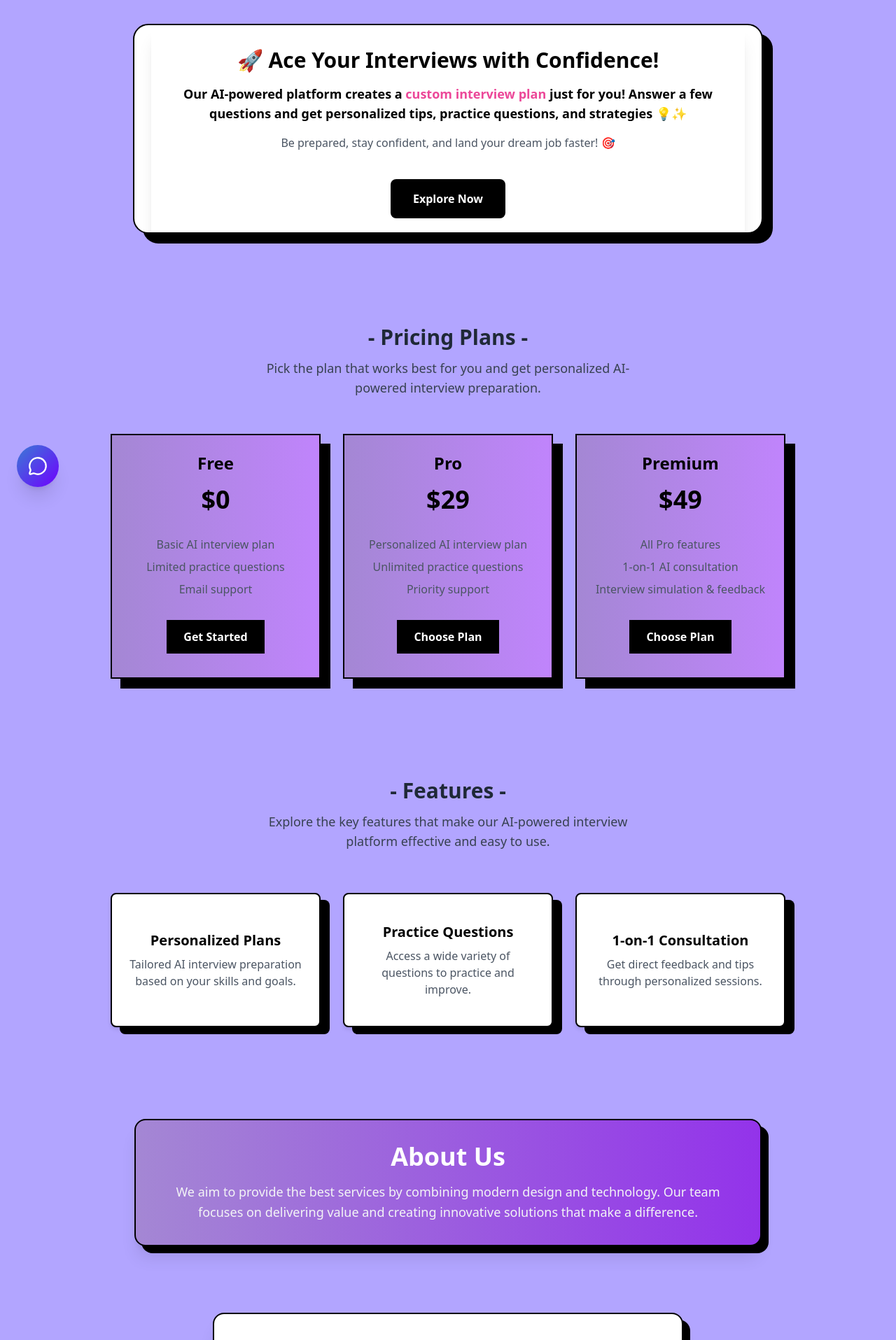
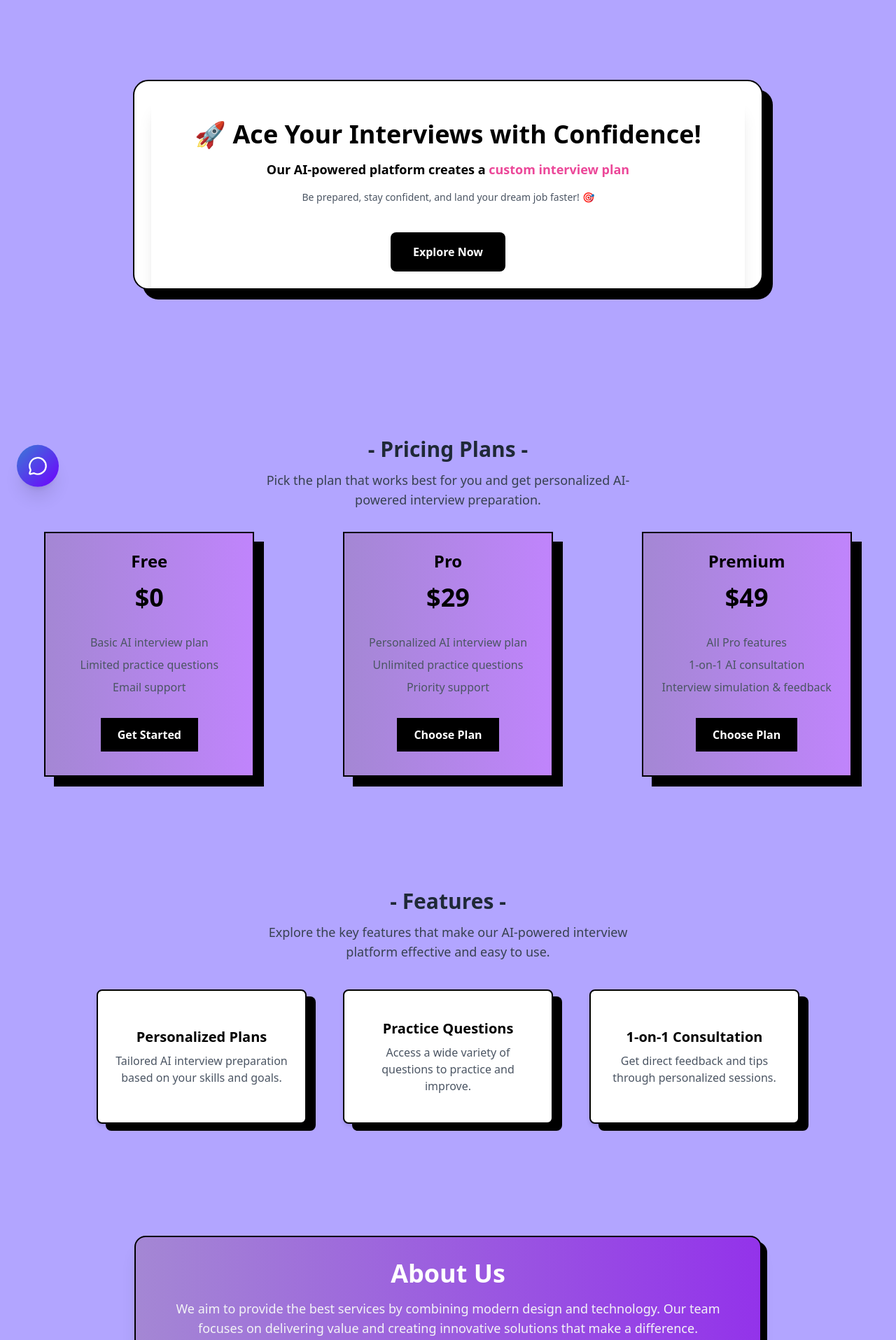
Before and after one commit to shravya235/Interview_helper, a Next.js app in the folder frontend/: page / in a window 1280 px wide. Shown: the part 80-1995 px from the top of the page at 70% size. Built offline with nearby package versions, Linux system fonts and the light colour scheme.

Commit message:
`Refactored LandingPage component, moved data to arrays, and updated Modal component styles`

```diff
--- a/frontend/src/app/page.tsx
+++ b/frontend/src/app/page.tsx
@@ -4,6 +4,7 @@ import Chatbot from "@/components/Chatbot";
 import LandingPage from "../components/landing/LandingPage";
 import InterviewPrepDashboard from "@/components/Dashboard/Code";
 import Modal from "@/components/ui/Model";
+import Dashboard from "./user/dashboard/page";
 
 export default function Home() {
   const [open, setOpen] = useState(false);
@@ -12,9 +13,7 @@ export default function Home() {
     <main className="min-h-screen">
       <Chatbot />
       <LandingPage />
-
-      {/* Button to open dashboard modal */}
-
+      <Dashboard/>
     </main>
   );
 }
--- a/frontend/src/app/user/dashboard/page.tsx
+++ b/frontend/src/app/user/dashboard/page.tsx
@@ -3,7 +3,7 @@ import React, { useState } from 'react';
 import InterviewPrepDashboard from '@/components/Dashboard/Code';
 import Modal from '@/components/ui/Model';
 
-export default function Page() {
+export default function Dashboard() {
   const [open, setOpen] = useState(false);
 
   return (
--- a/frontend/src/components/landing/LandingPage.tsx
+++ b/frontend/src/components/landing/LandingPage.tsx
@@ -1,176 +1,160 @@
+"use client";
 import Header from "@/components/landing/Header";
 import Box from "@/components/landing/Box";
 import FeatureCard from "@/components/landing/FeatureCard";
 import PricingCard from "@/components/landing/PricingCard";
-import Image from "next/image";
 
+// ✅ Data moved to arrays
+const hero = {
+  title: "🚀 Ace Your Interviews with Confidence!",
+  subtitle:
+    "Our AI-powered platform creates a custom interview plan just for you! Answer a few questions and get personalized tips, practice questions, and strategies 💡✨",
+  tagline: "Be prepared, stay confident, and land your dream job faster! 🎯",
+  cta: "Explore Now",
+};
+
+const pricingPlans = [
+  {
+    plan: "Free",
+    price: "$0",
+    features: [
+      "Basic AI interview plan",
+      "Limited practice questions",
+      "Email support",
+    ],
+    buttonText: "Get Started",
+  },
+  {
+    plan: "Pro",
+    price: "$29",
+    features: [
+      "Personalized AI interview plan",
+      "Unlimited practice questions",
+      "Priority support",
+    ],
+    buttonText: "Choose Plan",
+  },
+  {
+    plan: "Premium",
+    price: "$49",
+    features: [
+      "All Pro features",
+      "1-on-1 AI consultation",
+      "Interview simulation & feedback",
+    ],
+    buttonText: "Choose Plan",
+  },
+];
+
+const features = [
+  {
+    title: "Personalized Plans",
+    description: "Tailored AI interview preparation based on your skills and goals.",
+  },
+  {
+    title: "Practice Questions",
+    description: "Access a wide variety of questions to practice and improve.",
+  },
+  {
+    title: "1-on-1 Consultation",
+    description: "Get direct feedback and tips through personalized sessions.",
+  },
+];
 
 export default function LandingPage() {
-
   return (
     <main className="scroll-smooth bg-[#b2a5ff]">
-
-            {/* logo */}
+      {/* Logo/Header */}
       <Header />
 
-            <section
-              id="home"
-               className="h-[50vh] flex items-center justify-center mt-16"
-            ><Box>
-              <div className="bg-white p-8 rounded-xl shadow-xl flex flex-col items-center gap-4 transform -translate-y-6">
-                    {/* Catchy bold sentences with emoji */}
-                    <h2 className="text-3xl font-extrabold">
-                        🚀 Ace Your Interviews with Confidence!
+      {/* Hero Section */}
+      <section id="home" className="min-h-[70vh] flex items-center justify-center px-4 mt-12 sm:mt-16">
+        <Box>
+          <div className="bg-white p-6 sm:p-8 rounded-xl shadow-xl flex flex-col items-center gap-4 text-center">
+            <h2 className="text-2xl sm:text-3xl lg:text-4xl font-extrabold">
+              {hero.title}
             </h2>
-                    {/* Subheading highlighting AI personalization */}
-                    <p className="text-lg font-semibold text-center">
-                        Our AI-powered platform creates a <span className="text-pink-500 font-bold">custom interview plan</span> just for you!
-                        Answer a few questions and get personalized tips, practice questions, and strategies 💡✨
+            <p className="text-base sm:text-lg font-semibold">
+              {hero.subtitle.split("custom interview plan").map((part, i) =>
+                i === 1 ? (
+                  <span key={i} className="text-pink-500 font-bold">
+                    custom interview plan
+                  </span>
+                ) : (
+                  part
+                )
+              )}
             </p>
-                    {/* Extra catchy line */}
-                    <p className="text-md text-gray-600">
-                        Be prepared, stay confident, and land your dream job faster! 🎯
-                    </p>
-                    {/* Call-to-action button */}
-                    <button className="mt-6 px-8 py-4 bg-black text-white font-bold rounded-lg hover:bg-gray-800 transition">
-                        Explore Now
+            <p className="text-sm sm:text-md text-gray-600">{hero.tagline}</p>
+            <button className="mt-6 px-6 sm:px-8 py-3 sm:py-4 bg-black text-white font-bold rounded-lg hover:bg-gray-800 transition text-sm sm:text-base">
+              {hero.cta}
             </button>
           </div>
         </Box>
       </section>
 
       {/* Pricing Section */}
-
-    <section id="pricing" className="py-20 flex flex-col items-center justify-center gap-5">
-  {/* Main Heading */}
+      <section id="pricing" className="py-16 sm:py-20 flex flex-col items-center px-4">
         <div className="text-center mb-8">
-    <h2 className="text-3xl font-bold text-gray-800">
-      - Pricing Plans -
-    </h2>
-
-    {/* Subheading */}
-    <p className="mt-3 text-lg text-gray-700 max-w-xl mx-auto">
+          <h2 className="text-2xl sm:text-3xl font-bold text-gray-800">- Pricing Plans -</h2>
+          <p className="mt-3 text-base sm:text-lg text-gray-700 max-w-xl mx-auto">
             Pick the plan that works best for you and get personalized AI-powered interview preparation.
           </p>
         </div>
 
-  {/* Pricing Cards */}
-  <div className="flex flex-col md:flex-row items-center justify-center gap-8">
-    <PricingCard
-      plan="Free"
-      price="$0"
-      features={["Basic AI interview plan", "Limited practice questions", "Email support"]}
-      buttonText="Get Started"
-    />
-
-    <PricingCard
-      plan="Pro"
-      price="$29"
-      features={["Personalized AI interview plan", "Unlimited practice questions", "Priority support"]}
-      buttonText="Choose Plan"
-    />
-
-    <PricingCard
-      plan="Premium"
-      price="$49"
-      features={["All Pro features", "1-on-1 AI consultation", "Interview simulation & feedback"]}
-      buttonText="Choose Plan"
-    />
+        <div className="flex flex-col md:flex-row items-center justify-center gap-6 sm:gap-8 w-full">
+          {pricingPlans.map((plan, idx) => (
+            <PricingCard key={idx} {...plan} />
+          ))}
         </div>
       </section>
 
-
-
-<section id="features" className=" h-[60vh] py-20 flex flex-col items-center justify-center gap-3">
-  {/* Heading */}
-  <div className="text-center mb-12">
-    <h2 className="text-3xl font-bold text-gray-800">- Features -</h2>
-    <p className="mt-3 text-lg text-gray-700 max-w-xl mx-auto">
+      {/* Features Section */}
+      <section id="features" className="py-16 sm:py-20 flex flex-col items-center px-4">
+        <div className="text-center mb-10">
+          <h2 className="text-2xl sm:text-3xl font-bold text-gray-800">- Features -</h2>
+          <p className="mt-3 text-base sm:text-lg text-gray-700 max-w-xl mx-auto">
             Explore the key features that make our AI-powered interview platform effective and easy to use.
           </p>
         </div>
 
-  {/* Feature Items */}
-  <div className="flex flex-col md:flex-row items-center justify-center gap-8">
-    <FeatureCard
-      title="Personalized Plans"
-      description="Tailored AI interview preparation based on your skills and goals."
-    />
-    <FeatureCard
-      title="Practice Questions"
-      description="Access a wide variety of questions to practice and improve."
-    />
-    <FeatureCard
-      title="1-on-1 Consultation"
-      description="Get direct feedback and tips through personalized sessions."
-    />
-
+        <div className="grid grid-cols-1 md:grid-cols-3 gap-6 sm:gap-8 w-full max-w-5xl">
+          {features.map((feature, idx) => (
+            <FeatureCard key={idx} {...feature} />
+          ))}
         </div>
       </section>
 
       {/* About Section */}
-<section id="about" className="min-h-[40vh] flex items-center justify-center px-6">
+      <section id="about" className="py-16 sm:py-20 flex items-center justify-center px-4">
         <div className="relative w-full max-w-4xl">
-
-
-    {/* Black offset layer */}
-    <div className="absolute inset-0 translate-x-[10px] translate-y-[10px] bg-black rounded-2xl" />
-
-    {/* Gradient top card */}
-    <div className="relative rounded-2xl border-2 border-black overflow-hidden bg-gradient-to-r from-[#a487d4] to-purple-600 p-8 shadow-xl text-center">
-      <h2 className="text-4xl font-extrabold text-white mb-4">About Us</h2>
-      <p className="text-lg text-gray-100 leading-relaxed">
-        We aim to provide the best services by combining modern design and
-        technology. Our team focuses on delivering value and creating
-        innovative solutions that make a difference.
+          <div className="absolute inset-0 translate-x-[8px] translate-y-[8px] bg-black rounded-2xl" />
+          <div className="relative rounded-2xl border-2 border-black bg-gradient-to-r from-[#a487d4] to-purple-600 p-6 sm:p-8 shadow-xl text-center">
+            <h2 className="text-2xl sm:text-4xl font-extrabold text-white mb-4">About Us</h2>
+            <p className="text-base sm:text-lg text-gray-100 leading-relaxed">
+              We aim to provide the best services by combining modern design and technology. Our team focuses on delivering value and creating innovative solutions that make a difference.
             </p>
           </div>
         </div>
       </section>
 
-
-
-
       {/* Contact Section */}
-<section id="contact" className="min-h-[60vh] flex items-center justify-center px-6">
+      <section id="contact" className="py-16 sm:py-20 flex items-center justify-center px-4">
         <div className="relative max-w-2xl w-full">
-    {/* Black offset layer */}
-    <div className="absolute inset-0 translate-x-[10px] translate-y-[10px] bg-black rounded-2xl" />
-
-    {/* Gradient top card */}
-    <div className="relative rounded-2xl border-2 border-black overflow-hidden bg-white p-8 shadow-xl text-center">
-      <h2 className="text-4xl font-extrabold text-black mb-6">Contact Us</h2>
-
-      <form className="space-y-4">
-        <input
-          type="text"
-          placeholder="Your Name"
-          className="w-full px-4 text-black py-2 rounded-lg border border-gray-900 focus:outline-none focus:ring-2 focus:ring-white"
-        />
-        <input
-          type="email"
-          placeholder="Your Email"
-          className="w-full px-4 py-2 rounded-lg border border-gray-900 focus:outline-none focus:ring-2 focus:ring-white"
-        />
-        <textarea
-          placeholder="Your Message"
-          rows={4}
-          className="w-full px-4 py-2 rounded-lg border border-gray-900 focus:outline-none focus:ring-2 focus:ring-white"
-        ></textarea>
-        <button
-          type="submit"
-          className="w-full py-2 rounded-lg bg-black text-white font-semibold hover:bg-white hover:text-black border-2 border-black transition"
-        >
+          <div className="absolute inset-0 translate-x-[8px] translate-y-[8px] bg-black rounded-2xl" />
+          <div className="relative rounded-2xl border-2 border-black bg-white p-6 sm:p-8 shadow-xl text-center">
+            <h2 className="text-2xl sm:text-4xl font-extrabold text-black mb-6">Contact Us</h2>
+            <form className="space-y-4 text-left">
+              <input type="text" placeholder="Your Name" className="w-full px-4 py-2 rounded-lg border border-gray-900 focus:outline-none focus:ring-2 focus:ring-black" />
+              <input type="email" placeholder="Your Email" className="w-full px-4 py-2 rounded-lg border border-gray-900 focus:outline-none focus:ring-2 focus:ring-black" />
+              <textarea placeholder="Your Message" rows={4} className="w-full px-4 py-2 rounded-lg border border-gray-900 focus:outline-none focus:ring-2 focus:ring-black"></textarea>
+              <button type="submit" className="w-full py-3 rounded-lg bg-black text-white font-semibold hover:bg-white hover:text-black border-2 border-black transition">
                 Send Message
               </button>
             </form>
           </div>
         </div>
       </section>
-
-
-
-
     </main>
   );
 }
--- a/frontend/src/components/ui/Model.jsx
+++ b/frontend/src/components/ui/Model.jsx
@@ -8,14 +8,17 @@ export default function Modal({ isOpen, onClose, children }) {
     <AnimatePresence>
       {isOpen && (
         <motion.div
-          className="fixed inset-0 z-50 flex items-center justify-center  shadow-black shadow-xl"
+          className="fixed inset-0 z-50 flex items-center justify-center
+                     bg-black/30 backdrop-blur-md"  // transparent + blur
           initial={{ opacity: 0 }}
           animate={{ opacity: 1 }}
           exit={{ opacity: 0 }}
         >
           {/* Modal Box */}
           <motion.div
-            className="relative bg-white rounded-2xl border-2 border-black w-auto max-w-full max-h-full overflow-hidden flex flex-col shadow-[10px_10px_0px_#000000]"
+            className="relative bg-white rounded-2xl border-2 border-black
+                       w-auto max-w-full max-h-full overflow-hidden flex flex-col
+                       shadow-[10px_10px_0px_#000000]"
             initial={{ opacity: 0, scale: 0.95, y: 20 }}
             animate={{ opacity: 1, scale: 1, y: 0 }}
             exit={{ opacity: 0, scale: 0.95, y: 20 }}
@@ -24,7 +27,6 @@ export default function Modal({ isOpen, onClose, children }) {
             {/* Modal Content */}
             <div className="flex-1 overflow-y-auto rounded-2xl">{children}</div>
           </motion.div>
-
         </motion.div>
       )}
     </AnimatePresence>
```
Lines whose indentation alone changed are shown as unchanged.
